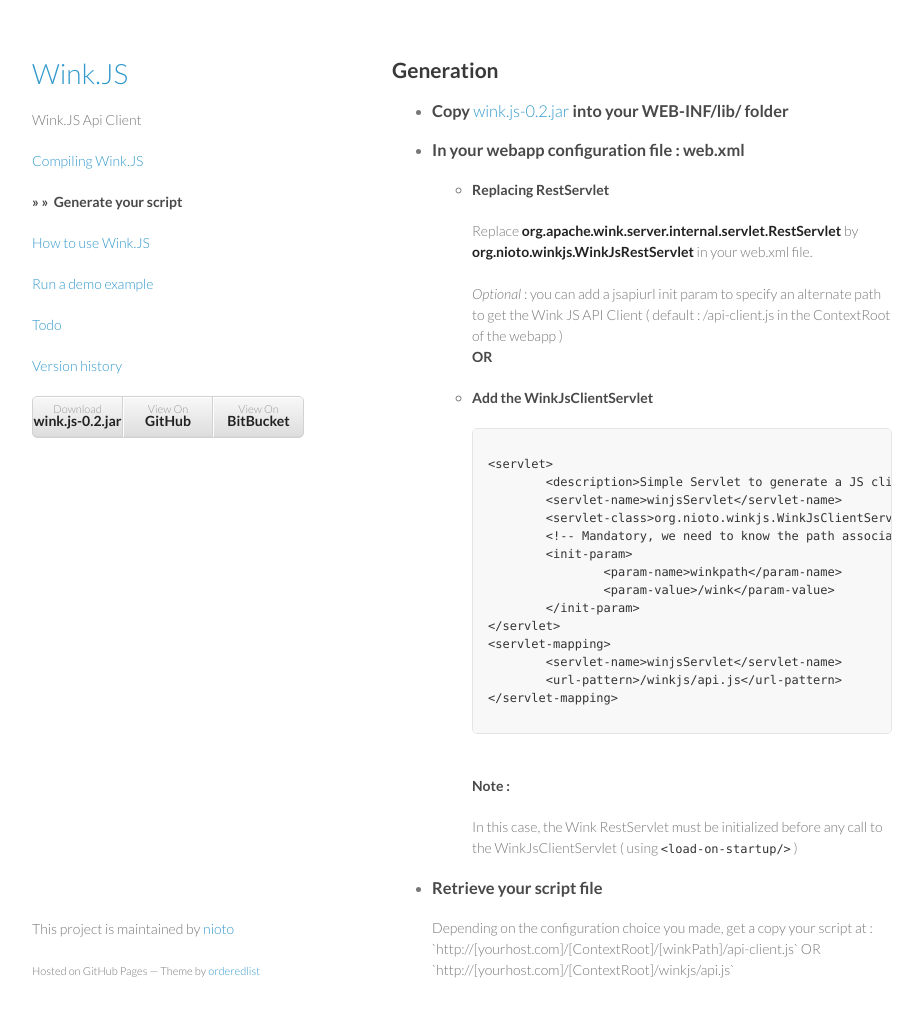
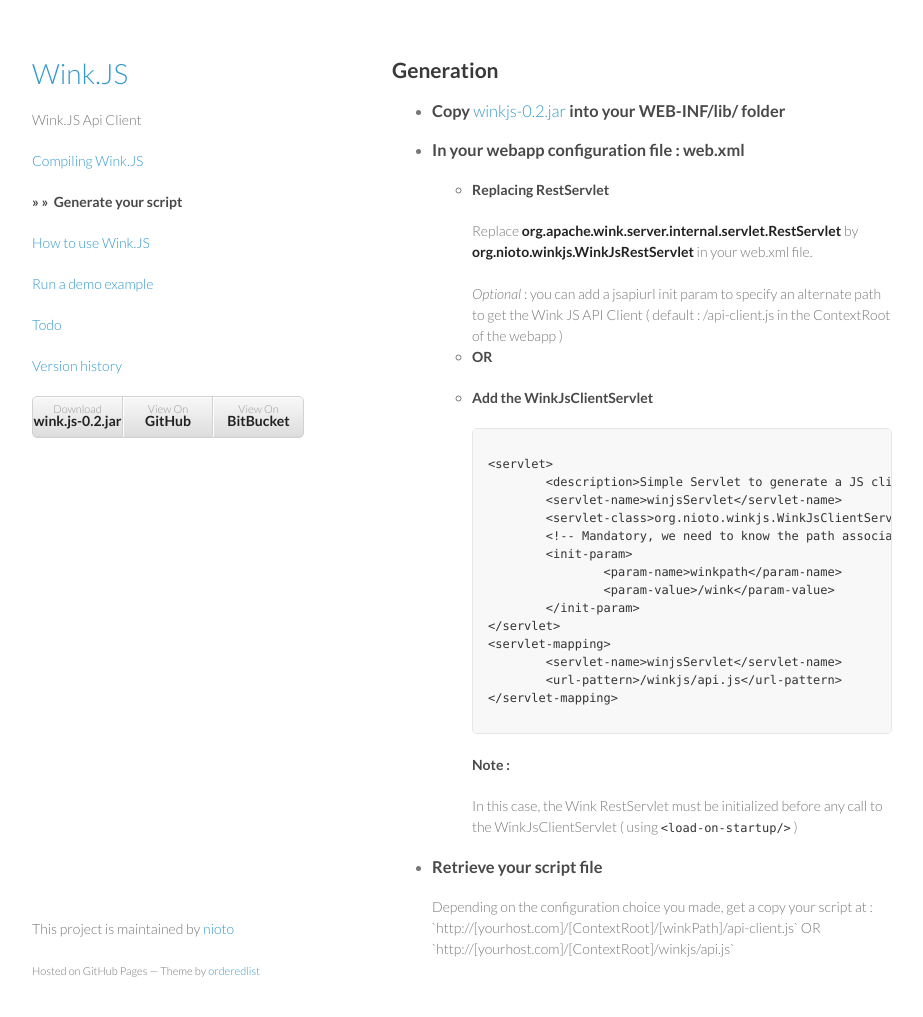
Before and after one commit to nioto/wink.js, a Jekyll site: the page built from install.md, in a window 1280 px wide and 1050 px high. Shown: the top 1017 px of the window, without its empty margins (178-1101 px from the left). Built offline with Jekyll 4.4.1, drawn with Linux system fonts in a browser that asks for light colours; Markdown is read by kramdown in place of the engine named in the settings.

Commit message:
html corrections

```diff
--- a/install.md
+++ b/install.md
@@ -7,7 +7,7 @@
 
 <ul>
 
-<li><h3>Copy <a href="http://sourceforge.net/projects/winkjs/files/v0.2/">wink.js-0.2.jar</a> into your WEB-INF/lib/ folder</h3></li>
+<li><h3>Copy <a href="http://sourceforge.net/projects/winkjs/files/v0.2/">winkjs-0.2.jar</a> into your WEB-INF/lib/ folder</h3></li>
 
 <li><h3>In your webapp configuration file : web.xml</h3>
 <ul>
@@ -17,7 +17,7 @@
 <em>Optional</em> : you can add a <string>jsapiurl</string> init param to specify an alternate path to get the Wink JS API Client ( default : /api-client.js in the ContextRoot of the webapp )
 </li>
 
-<h4>OR</h4>
+<li><h4>OR</h4></li>
 
 <li><h4>Add the WinkJsClientServlet</h4>
 
@@ -41,8 +41,6 @@
 </code>
 </pre>
 </div>
-<br/>
-
 
 <h4>Note :</h4>
 In this case, the Wink RestServlet must be initialized before any call  to the WinkJsClientServlet ( using  <code>&lt;load-on-startup/&gt;</code> )
```
